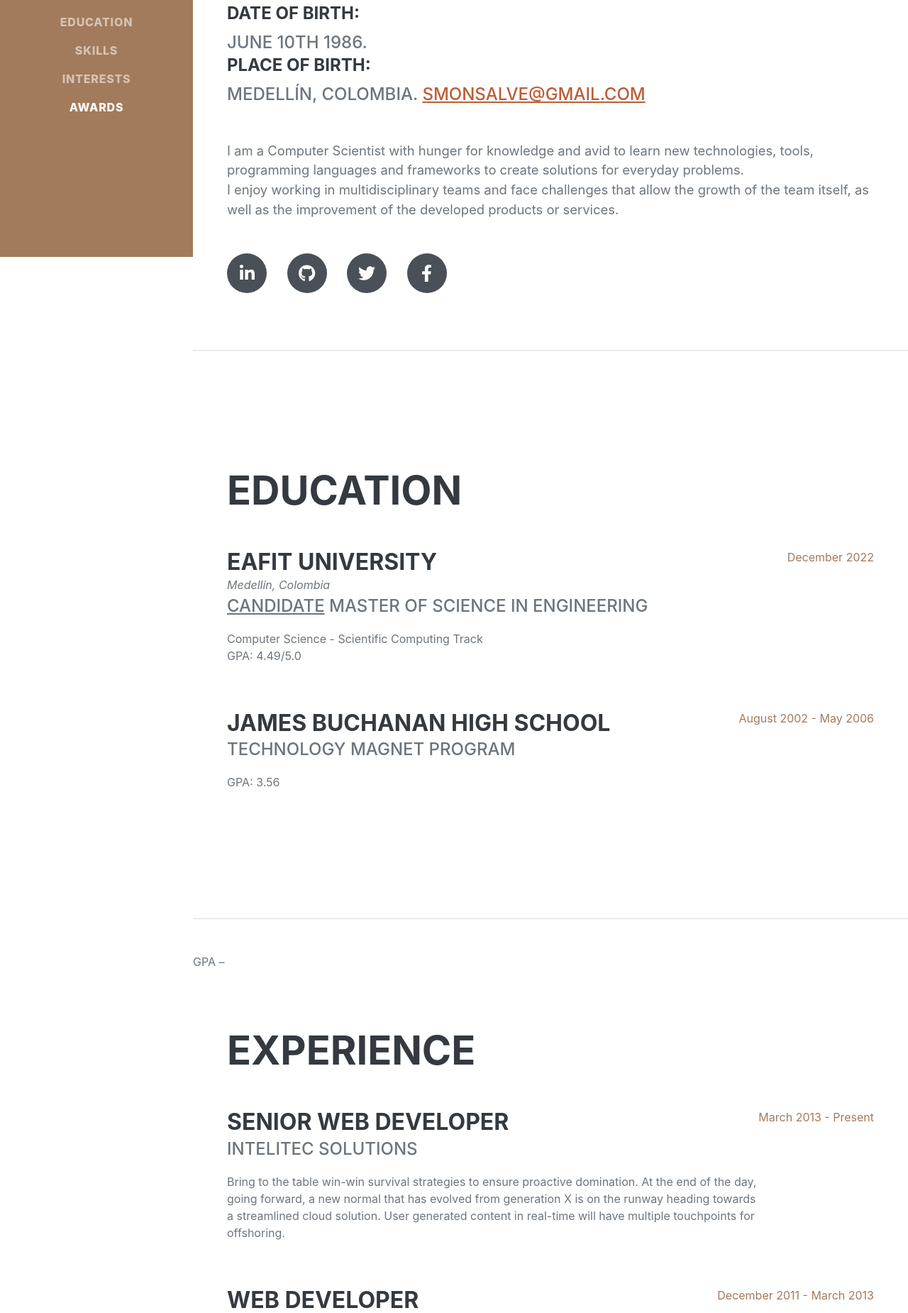
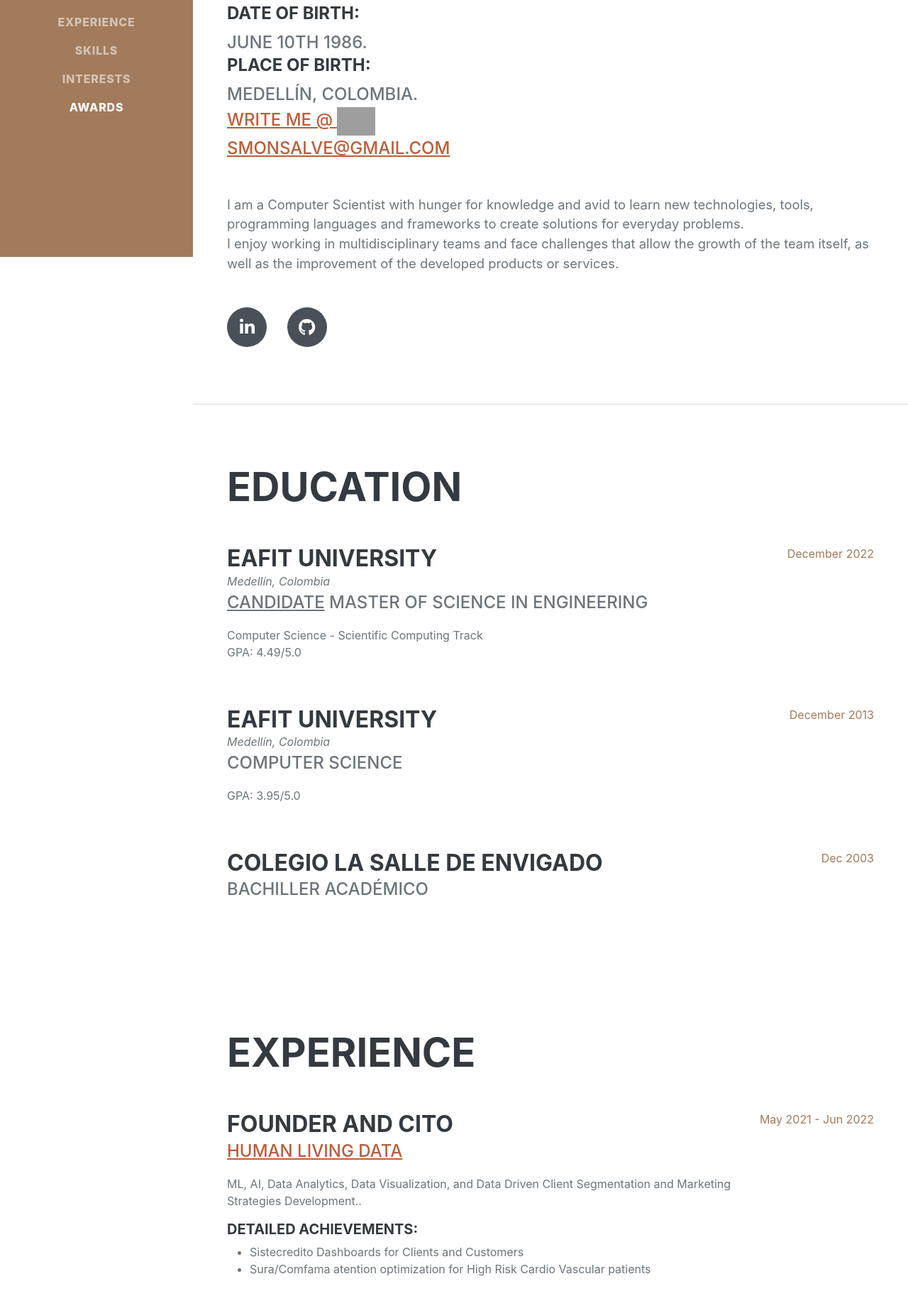
Before and after one commit to sergioandresmonsalvecastaneda/cv-sm, a Flask app: page / in a window 1280 px wide. Shown: the part 438-2288 px from the top of the page at 71% size. Run offline with Flask 2, Linux system fonts and the light colour scheme; some libraries are stand-ins or nearby versions; some web fonts are replaced; grey boxes are pictures that could not be loaded.

Commit message:
Beta 0.2

```diff
--- a/templates/index.html
+++ b/templates/index.html
@@ -30,8 +30,8 @@
             <div class="collapse navbar-collapse" id="navbarResponsive">
                 <ul class="navbar-nav">
                     <li class="nav-item"><a class="nav-link js-scroll-trigger" href="#about">About</a></li>
+                    <li class="nav-item"><a class="nav-link js-scroll-trigger" href="#education">Education</a></li>
                     <li class="nav-item"><a class="nav-link js-scroll-trigger" href="#experience">Experience</a></li>
-                    <li class="nav-item"><a class="nav-link js-scroll-trigger" href="#education">Education</a></li>
                     <li class="nav-item"><a class="nav-link js-scroll-trigger" href="#skills">Skills</a></li>
                     <li class="nav-item"><a class="nav-link js-scroll-trigger" href="#interests">Interests</a></li>
                     <li class="nav-item"><a class="nav-link js-scroll-trigger" href="#awards">Awards</a></li>
@@ -50,8 +50,9 @@
                     <div class="subheading mb-5">
                         <h2> Personal Information  </h2>
                         <h4>Date of Birth:</h4> June 10th 1986.
-                        <h4>Place of Birth:</h4> Medellín, Colombia.
-                        <a href="mailto:smonsalve@gmail.com">smonsalve@gmail.com</a>
+                        <h4>Place of Birth:</h4> Medellín, Colombia. <br>
+                        <a href="https://wa.me/0573508025988" target=”_blank”>Write me @ <img src="https://upload.wikimedia.org/wikipedia/commons/a/a9/Whatsapp_logo.jpg?20210214040456" alt="" height="40px"></a> <br>
+                        <a href="mailto:smonsalve@gmail.com" target=”_blank”>smonsalve@gmail.com</a>
                     </div>
                     <p class="lead mb-5">   I am a Computer Scientist with hunger for knowledge and avid to learn new technologies, tools, programming languages and frameworks to create solutions for everyday problems.<br>
                         I enjoy working in multidisciplinary teams and face challenges that allow the growth of the team itself, as well as the improvement of the developed products or services.
@@ -59,8 +60,8 @@
                     <div class="social-icons">
                         <a class="social-icon" href="https://www.linkedin.com/in/samonsalvec/" target="_blank" ><i class="fab fa-linkedin-in"></i></a>
                         <a class="social-icon" href="https://github.com/smonsalve" target="_blank" ><i class="fab fa-github"></i></a>
-                        <a class="social-icon" href="https://twitter.com/smonsalve" target="_blank"><i class="fab fa-twitter"></i></a>
-                        <a class="social-icon" href="https://facebook.com/sergiomonsalve"><i class="fab fa-facebook-f" target="_blank"></i></a>
+                        <!-- <a class="social-icon" href="https://twitter.com/smonsalve" target="_blank"><i class="fab fa-twitter"></i></a>
+                        <a class="social-icon" href="https://facebook.com/sergiomonsalve"><i class="fab fa-facebook-f" target="_blank"></i></a> -->
                     </div>
                 </div>
             </section>
@@ -69,7 +70,9 @@
             <!-- Education-->
             <section class="resume-section" id="education">
                 <div class="resume-section-content">
+
                     <h2 class="mb-5">Education</h2>
+
                     <div class="d-flex flex-column flex-md-row justify-content-between mb-5">
                         <div class="flex-grow-1">
                             <h3 class="mb-0">EAFIT University</h3>
@@ -80,22 +83,26 @@
                         </div>
                         <div class="flex-shrink-0"><span class="text-primary"><p>December 2022 </p></span></div>
                     </div>
+
+                    <div class="d-flex flex-column flex-md-row justify-content-between mb-5">
+                        <div class="flex-grow-1">
+                            <h3 class="mb-0">EAFIT University</h3>
+                            <i>Medellín, Colombia </i>
+                            <div class="subheading mb-3">Computer Science</div>
+                            <p>GPA: 3.95/5.0</p>
+                        </div>
+                        <div class="flex-shrink-0"><span class="text-primary"><p>December 2013 </p></span></div>
+                    </div>
+
                     <div class="d-flex flex-column flex-md-row justify-content-between">
                         <div class="flex-grow-1">
-                            <h3 class="mb-0">James Buchanan High School</h3>
-                            <div class="subheading mb-3">Technology Magnet Program</div>
-                            <p>GPA: 3.56</p>
+                            <h3 class="mb-0">Colegio la Salle de Envigado</h3>
+                            <div class="subheading mb-3">Bachiller Académico</div>
                         </div>
-                        <div class="flex-shrink-0"><span class="text-primary">August 2002 - May 2006</span></div>
+                        <div class="flex-shrink-0"><span class="text-primary">Dec 2003</span></div>
                     </div>
                 </div>
             </section>
-            <hr class="m-0" />
-
-             <br>
-            <b>  </b><br>
-
-            GPA –
 
             <!-- End Education-->
 
@@ -104,38 +111,54 @@
             <section class="resume-section" id="experience">
                 <div class="resume-section-content">
                     <h2 class="mb-5">Experience</h2>
+
                     <div class="d-flex flex-column flex-md-row justify-content-between mb-5">
                         <div class="flex-grow-1">
-                            <h3 class="mb-0">Senior Web Developer</h3>
-                            <div class="subheading mb-3">Intelitec Solutions</div>
-                            <p>Bring to the table win-win survival strategies to ensure proactive domination. At the end of the day, going forward, a new normal that has evolved from generation X is on the runway heading towards a streamlined cloud solution. User generated content in real-time will have multiple touchpoints for offshoring.</p>
+                            <h3 class="mb-0">Founder and CITO</h3>
+                            <div class="subheading mb-3"><a href="https://humanld.io" target=”_blank”>Human Living Data</a></div>
+                            <p>ML, AI, Data Analytics, Data Visualization, and Data Driven Client Segmentation and Marketing Strategies Development..</p>
+                            <h5>Detailed achievements:</h5>
+                            <ul>
+                                <li>Sistecredito Dashboards for Clients and Customers </li>
+                                <li>Sura/Comfama atention optimization for High Risk Cardio Vascular patients</li>
+
+                            </ul>
                         </div>
-                        <div class="flex-shrink-0"><span class="text-primary">March 2013 - Present</span></div>
+                        <div class="flex-shrink-0"><span class="text-primary">May 2021 - Jun 2022</span></div>
                     </div>
+
                     <div class="d-flex flex-column flex-md-row justify-content-between mb-5">
                         <div class="flex-grow-1">
-                            <h3 class="mb-0">Web Developer</h3>
-                            <div class="subheading mb-3">Intelitec Solutions</div>
-                            <p>Capitalize on low hanging fruit to identify a ballpark value added activity to beta test. Override the digital divide with additional clickthroughs from DevOps. Nanotechnology immersion along the information highway will close the loop on focusing solely on the bottom line.</p>
+                            <h3 class="mb-0">CITO</h3>
+                            <div class="subheading mb-3"><a href="https://www.i-g.co/" target=”_blank”>Inmotion Group</a></div>
+                            <p>Developers Team Management, Leading and structuring projects, Software Development, Data Analytics, Data Viz..</p>
+                            <h5>Detailed achievements:</h5>
+                            <ul>
+                                <li>Corporate sustainable mobility dashboard and tools.</li>
+                                <li>Hex Mobility payment integration.</li>
+                            </ul>
                         </div>
-                        <div class="flex-shrink-0"><span class="text-primary">December 2011 - March 2013</span></div>
+                        <div class="flex-shrink-0"><span class="text-primary">March 2020 - March 2021</span></div>
                     </div>
+
+
                     <div class="d-flex flex-column flex-md-row justify-content-between mb-5">
                         <div class="flex-grow-1">
-                            <h3 class="mb-0">Junior Web Designer</h3>
-                            <div class="subheading mb-3">Shout! Media Productions</div>
-                            <p>Podcasting operational change management inside of workflows to establish a framework. Taking seamless key performance indicators offline to maximise the long tail. Keeping your eye on the ball while performing a deep dive on the start-up mentality to derive convergence on cross-platform integration.</p>
+                            <h3 class="mb-0">Data Analyst</h3>
+                            <div class="subheading mb-3"><a href="http://Leonisa.com" target=”_blank”>Leonisa</a></div>
+                            <p>Data Analytics, Data Visualization, Client Segmentation and Data Driven Client Strategies.</p>
+
+                            <h5>Detailed achievements:</h5>
+                            <ul>
+                                <li>Architectural Development of the Leonisa loyalty program.</li>
+                                <li>Leader of the Tableau Analytics Group.</li>
+                            </ul>
+
+
                         </div>
-                        <div class="flex-shrink-0"><span class="text-primary">July 2010 - December 2011</span></div>
+                        <div class="flex-shrink-0"><span class="text-primary">Nov 2018 - March 2020</span></div>
                     </div>
-                    <div class="d-flex flex-column flex-md-row justify-content-between">
-                        <div class="flex-grow-1">
-                            <h3 class="mb-0">Web Design Intern</h3>
-                            <div class="subheading mb-3">Shout! Media Productions</div>
-                            <p>Collaboratively administrate empowered markets via plug-and-play networks. Dynamically procrastinate B2C users after installed base benefits. Dramatically visualize customer directed convergence without revolutionary ROI.</p>
-                        </div>
-                        <div class="flex-shrink-0"><span class="text-primary">September 2008 - June 2010</span></div>
-                    </div>
+
                 </div>
             </section>
             <hr class="m-0" />
@@ -145,48 +168,56 @@
                 <div class="resume-section-content">
                     <h2 class="mb-5">Skills</h2>
                     <div class="subheading mb-3">Programming Languages & Tools</div>
+
+                    <div class="subheading mb-3">Workflow</div>
+                    <ul class="fa-ul mb-0">
+                        <li>
+                            <span class="fa-li"><i class="fas fa-check"></i></span>
+                            I have used Python, Plotly and Dash for Data Analytics, Data Visualization and Data Exploration and solutions
+                        </li>
+                        <li>
+                            <span class="fa-li"><i class="fas fa-check"></i></span>
+                            I have done web development with teams using Ruby on Rails and Flask, Django with JavaScript, HTML, and CSS.
+                        </li>
+                        <li>
+                            <span class="fa-li"><i class="fas fa-check"></i></span>
+                            I have made web deployment on Linux Web servers as Amazon, Google Cloud, Heroku, Digital Ocean, and others.
+                        </li>
+                        <li>
+                            <span class="fa-li"><i class="fas fa-check"></i></span>
+                            I have developed Web and stand alone applications in Python and Ruby.
+                        </li>
+                        <li>
+                            <span class="fa-li"><i class="fas fa-check"></i></span>
+                            I have used Embedded Systems as Arduino and Raspberry Pi IoT solutions.
+                        </li>
+                        <li>
+                            <span class="fa-li"><i class="fas fa-check"></i></span>
+                            I have used Tableau for Data Analytics as Data Visualization and Data Exploration tool.
+                        </li>
+                    </ul>
+
+
+
                     <ul class="list-inline dev-icons">
                         <li class="list-inline-item"><i class="fab fa-html5"></i></li>
                         <li class="list-inline-item"><i class="fab fa-css3-alt"></i></li>
                         <li class="list-inline-item"><i class="fab fa-js-square"></i></li>
-                        <li class="list-inline-item"><i class="fab fa-angular"></i></li>
-                        <li class="list-inline-item"><i class="fab fa-react"></i></li>
-                        <li class="list-inline-item"><i class="fab fa-node-js"></i></li>
-                        <li class="list-inline-item"><i class="fab fa-sass"></i></li>
-                        <li class="list-inline-item"><i class="fab fa-less"></i></li>
-                        <li class="list-inline-item"><i class="fab fa-wordpress"></i></li>
-                        <li class="list-inline-item"><i class="fab fa-gulp"></i></li>
-                        <li class="list-inline-item"><i class="fab fa-grunt"></i></li>
-                        <li class="list-inline-item"><i class="fab fa-npm"></i></li>
-                    </ul>
-                    <div class="subheading mb-3">Workflow</div>
-                    <ul class="fa-ul mb-0">
-                        <li>
-                            <span class="fa-li"><i class="fas fa-check"></i></span>
-                            Mobile-First, Responsive Design
-                        </li>
-                        <li>
-                            <span class="fa-li"><i class="fas fa-check"></i></span>
-                            Cross Browser Testing & Debugging
-                        </li>
-                        <li>
-                            <span class="fa-li"><i class="fas fa-check"></i></span>
-                            Cross Functional Teams
-                        </li>
-                        <li>
-                            <span class="fa-li"><i class="fas fa-check"></i></span>
-                            Agile Development & Scrum
-                        </li>
+                        <li class="list-inline-item"><i class="fab fa-github"></i></li>
+
                     </ul>
                 </div>
+
+
+
             </section>
             <hr class="m-0" />
             <!-- Interests-->
             <section class="resume-section" id="interests">
                 <div class="resume-section-content">
                     <h2 class="mb-5">Interests</h2>
-                    <p>Apart from being a web developer, I enjoy most of my time being outdoors. In the winter, I am an avid skier and novice ice climber. During the warmer months here in Colorado, I enjoy mountain biking, free climbing, and kayaking.</p>
-                    <p class="mb-0">When forced indoors, I follow a number of sci-fi and fantasy genre movies and television shows, I am an aspiring chef, and I spend a large amount of my free time exploring the latest technology advancements in the front-end web development world.</p>
+                    <p>Apart from being a developer, teacher, and entrepreneur, I enjoy most of my time being outdoors, having adventure and doing extreme Sports, I do paragliding, Climbing and MTB.</p>
+                    <p class="mb-0">When i'm indoors, I really enjoy Cooking, reading, painting, making thinkering proyects for gardening, IoT and automathing my home.</p>
                 </div>
             </section>
             <hr class="m-0" />
@@ -197,41 +228,23 @@
                     <ul class="fa-ul mb-0">
                         <li>
                             <span class="fa-li"><i class="fas fa-trophy text-warning"></i></span>
-                            Google Analytics Certified Developer
+                            2013 - Full scholarship for the Master of Science in Engineering Degree, based on the thesis Graph Analysis with Parallel Boost Graph Library at Apolo (High Performance Computing facility) for the undergraduate program in Systems Engineering. EAFIT University.
                         </li>
                         <li>
                             <span class="fa-li"><i class="fas fa-trophy text-warning"></i></span>
-                            Mobile Web Specialist - Google Certification
+                            2013 - SURF: Summer Undergraduate Research Fellowship. Purdue University West Lafayette, Indiana, USA. Research on Nano Mechanics simulations group.
                         </li>
                         <li>
                             <span class="fa-li"><i class="fas fa-trophy text-warning"></i></span>
-                            1
-                            <sup>st</sup>
-                            Place - University of Colorado Boulder - Emerging Tech Competition 2009
+                            2012 - President of the Students Organization. EAFIT University.
                         </li>
                         <li>
                             <span class="fa-li"><i class="fas fa-trophy text-warning"></i></span>
-                            1
-                            <sup>st</sup>
-                            Place - University of Colorado Boulder - Adobe Creative Jam 2008 (UI Design Category)
+                            2012 - Student Representative Directive Council. EAFIT University.
                         </li>
                         <li>
                             <span class="fa-li"><i class="fas fa-trophy text-warning"></i></span>
-                            2
-                            <sup>nd</sup>
-                            Place - University of Colorado Boulder - Emerging Tech Competition 2008
-                        </li>
-                        <li>
-                            <span class="fa-li"><i class="fas fa-trophy text-warning"></i></span>
-                            1
-                            <sup>st</sup>
-                            Place - James Buchanan High School - Hackathon 2006
-                        </li>
-                        <li>
-                            <span class="fa-li"><i class="fas fa-trophy text-warning"></i></span>
-                            3
-                            <sup>rd</sup>
-                            Place - James Buchanan High School - Hackathon 2005
+                            2011 - VP for Social activities and Integral Formation at the Students Organization. EAFIT University.
                         </li>
                     </ul>
                 </div>
```
